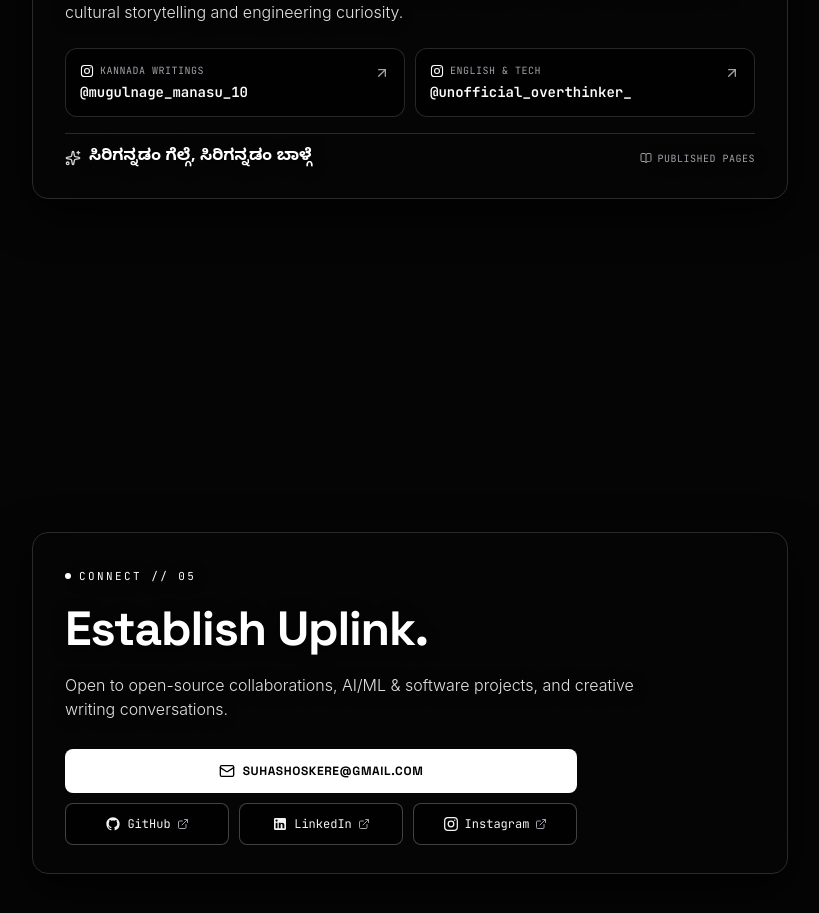
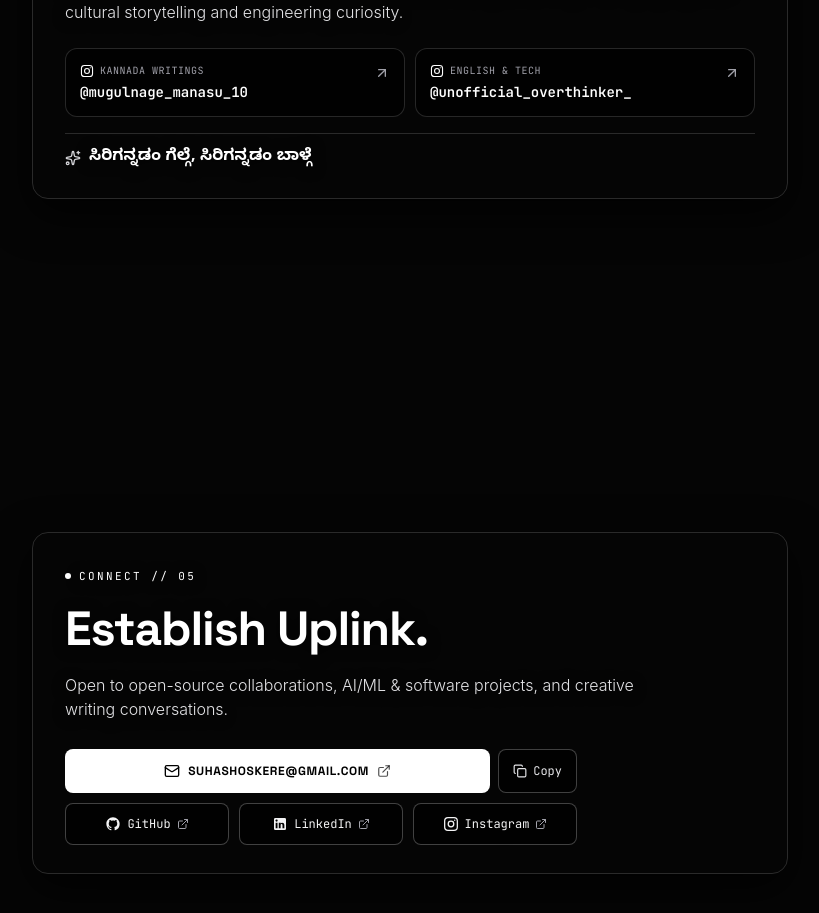
Before and after one commit to suhas-hoskere/portfolio, a React (Vite) app: page / in a window 1280 px wide. Shown: the part 4360-5273 px from the top of the page, without its empty margins (48-867 px from the left). Built offline with nearby package versions, Linux system fonts and the light colour scheme.

Commit message:
Remove Published Pages badge and wire email button to Gmail compose plus copy

```diff
--- a/src/components/FlightMissionOverlays.tsx
+++ b/src/components/FlightMissionOverlays.tsx
@@ -1,4 +1,4 @@
-import React from 'react';
+import React, { useState } from 'react';
 import {
   ArrowUpRight,
   Mail,
@@ -8,8 +8,9 @@ import {
   Rocket,
   Download,
   Code2,
-  BookOpen,
   Lock,
+  Copy,
+  Check,
 } from 'lucide-react';
 import { GithubIcon, LinkedinIcon, InstagramIcon } from './Icons';
 import { cosmicAudio } from './AudioEngine';
@@ -197,7 +198,15 @@ interface FlightMissionOverlaysProps {
  */
 export const FlightMissionOverlays: React.FC<FlightMissionOverlaysProps> = React.memo(
   ({ onLaunch, onSelectProject, entered = true }) => {
+    const [copiedEmail, setCopiedEmail] = useState(false);
     const enterCls = entered ? 'animate-stage-in' : 'opacity-0';
+
+    const handleCopyEmail = () => {
+      cosmicAudio.playTelemetryChirp(1320, 0.04);
+      navigator.clipboard?.writeText('suhashoskere@gmail.com');
+      setCopiedEmail(true);
+      window.setTimeout(() => setCopiedEmail(false), 1800);
+    };
     const textWell =
       'bg-[#050505]/92 border border-white/15 rounded-2xl px-5 py-6 sm:px-8 sm:py-7 shadow-[0_14px_44px_rgba(0,0,0,0.85)]';
 
@@ -582,14 +591,10 @@ export const FlightMissionOverlays: React.FC<FlightMissionOverlaysProps> = React
                   </a>
                 </div>
 
-                <div className="pt-3 border-t border-white/15 flex flex-wrap items-center justify-between gap-2">
+                <div className="pt-3 border-t border-white/15 flex items-center">
                   <span className="font-kannada text-sm sm:text-base font-semibold text-white flex items-center gap-2">
                     <Sparkles className="w-4 h-4 text-zinc-300 shrink-0" />
                     <span>ಸಿರಿಗನ್ನಡಂ ಗೆಲ್ಗೆ, ಸಿರಿಗನ್ನಡಂ ಬಾಳ್ಗೆ</span>
-                  </span>
-                  <span className="inline-flex items-center gap-1.5 text-[10px] font-mono text-zinc-400 uppercase tracking-wider shrink-0">
-                    <BookOpen className="w-3 h-3" />
-                    <span>Published Pages</span>
                   </span>
                 </div>
               </div>
@@ -616,14 +621,40 @@ export const FlightMissionOverlays: React.FC<FlightMissionOverlaysProps> = React
                 </p>
 
                 <div className="space-y-2.5 pt-2 max-w-lg">
-                  <a
-                    href="mailto:suhashoskere@gmail.com"
-                    className="w-full py-3.5 px-5 rounded-lg bg-white hover:bg-zinc-200 text-black font-space font-bold text-xs tracking-wider uppercase flex items-center justify-center gap-2 transition-colors cursor-pointer"
-                    style={{ textShadow: 'none' }}
-                  >
-                    <Mail className="w-4 h-4 text-black" />
-                    <span>suhashoskere@gmail.com</span>
-                  </a>
+                  <div className="flex items-stretch gap-2">
+                    <a
+                      href="https://mail.google.com/mail/?view=cm&fs=1&to=suhashoskere@gmail.com&su=Hello%20Suhas"
+                      target="_blank"
+                      rel="noreferrer"
+                      onClick={() => cosmicAudio.playTelemetryChirp(1260, 0.05)}
+                      className="flex-1 py-3.5 px-5 rounded-lg bg-white hover:bg-zinc-200 text-black font-space font-bold text-xs tracking-wider uppercase flex items-center justify-center gap-2 transition-colors cursor-pointer"
+                      style={{ textShadow: 'none' }}
+                    >
+                      <Mail className="w-4 h-4 text-black shrink-0" />
+                      <span className="truncate">suhashoskere@gmail.com</span>
+                      <ExternalLink className="w-3.5 h-3.5 text-black/70 shrink-0" />
+                    </a>
+
+                    <button
+                      type="button"
+                      onClick={handleCopyEmail}
+                      aria-label="Copy email address"
+                      title="Copy email address"
+                      className="px-3.5 rounded-lg bg-black/75 hover:bg-white/10 border border-white/25 hover:border-white text-zinc-200 hover:text-white font-mono text-xs flex items-center justify-center gap-1.5 transition-colors cursor-pointer shrink-0"
+                    >
+                      {copiedEmail ? (
+                        <>
+                          <Check className="w-3.5 h-3.5 text-white" />
+                          <span>Copied</span>
+                        </>
+                      ) : (
+                        <>
+                          <Copy className="w-3.5 h-3.5" />
+                          <span className="hidden sm:inline">Copy</span>
+                        </>
+                      )}
+                    </button>
+                  </div>
 
                   <div className="grid grid-cols-1 sm:grid-cols-3 gap-2.5">
                     <a
```
